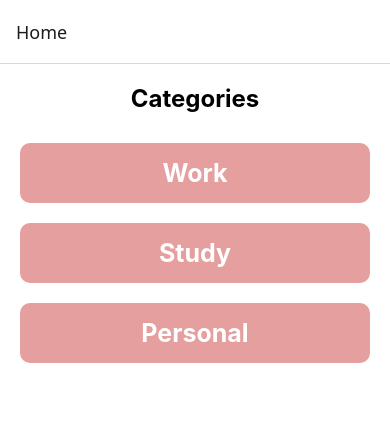
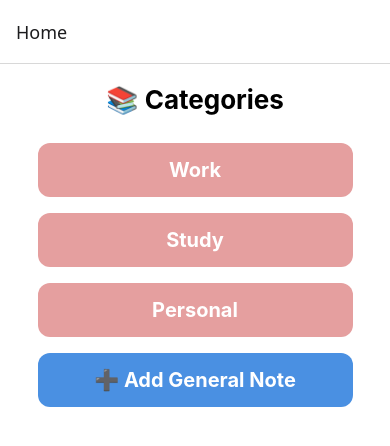
Before and after one commit to it-is-Abhishek/Notes-App, a React Native app: screen / in a window 390 px wide. Shown: the top 446 px of the page. Built offline with nearby package versions, Linux system fonts and the light colour scheme.

Commit message:
Added Voice Note

```diff
--- a/App.js
+++ b/App.js
@@ -1,8 +1,6 @@
 import React from 'react';
 import { NavigationContainer } from '@react-navigation/native';
 import { createNativeStackNavigator } from '@react-navigation/native-stack';
-import { View, Text, StyleSheet } from 'react-native';
-
 
 import HomeScreen from './src/screens/HomeScreen';
 import CategoryScreen from './src/screens/CategoryScreen';
@@ -27,14 +25,3 @@ export default function App() {
     </NotesProvider>
   );
 }
-
-
-
-const styles = StyleSheet.create({
-  container: {
-    flex: 1,
-    backgroundColor: '#fff',
-    alignItems: 'center',
-    justifyContent: 'center',
-  },
-});
--- a/src/screens/AddNoteScreen.js
+++ b/src/screens/AddNoteScreen.js
@@ -1,56 +1,99 @@
-import React, { useContext, useState } from 'react';
-import { View, TextInput, Button, StyleSheet } from 'react-native';
+import React, { useContext, useState, useEffect } from 'react';
+import { View, Text, TextInput, Button, StyleSheet, Alert } from 'react-native';
+import { Audio } from 'expo-av';
 import { NotesContext } from '../contexts/NotesContext';
 
+export default function AddNoteScreen({ navigation, route }) {
+  const { addNote, updateNote } = useContext(NotesContext);
 
+  const editNote = route.params?.editNote;
+  const category = route.params?.category || editNote?.category || null;
 
-export default function AddNoteScreen({ navigation }) {
-
-  const { addNote } = useContext(NotesContext);
   const [title, setTitle] = useState('');
   const [content, setContent] = useState('');
+  const [recording, setRecording] = useState(null);
+  const [audioUri, setAudioUri] = useState(null);
+
+  useEffect(() => {
+    if (editNote) {
+      setTitle(editNote.title);
+      setContent(editNote.content);
+      setAudioUri(editNote.audioUri || null);
+    }
+  }, []);
+
+  const startRecording = async () => {
+    const perm = await Audio.requestPermissionsAsync();
+    if (!perm.granted) {
+      Alert.alert("Permission needed!", "Allow mic access 🎤");
+      return;
+    }
+
+    const rec = new Audio.Recording();
+    await rec.prepareToRecordAsync(Audio.RecordingOptionsPresets.HIGH_QUALITY);
+    await rec.startAsync();
+    setRecording(rec);
+  };
+
+  const stopRecording = async () => {
+    await recording.stopAndUnloadAsync();
+    setAudioUri(recording.getURI());
+    setRecording(null);
+  };
 
   const handleSave = () => {
-    const newNote = {
-      id: Date.now(),
-      title,
+    if (!title.trim() && !audioUri) {
+      Alert.alert("Wait!", "Add title or record voice!");
+      return;
+    }
+
+    const noteObj = {
+      id: editNote ? editNote.id : Date.now(),
+      title: title.trim() || "🎙️ Voice Note",
       content,
+      category,
+      audioUri,
     };
-     addNote(newNote);
+
+    if (editNote) updateNote(editNote.id, noteObj);
+    else addNote(noteObj);
+
     navigation.goBack();
   };
-
 
   return (
     <View style={styles.container}>
       <TextInput
-        placeholder="Note Title"
+        placeholder="Title (optional if voice)"
         value={title}
         onChangeText={setTitle}
         style={styles.input}
       />
+
       <TextInput
-        placeholder="Note Content"
+        placeholder="Write something..."
         value={content}
         onChangeText={setContent}
-        style={[styles.input, { height: 100 }]}
+        style={[styles.input, {height: 80}]}
         multiline
       />
-      <Button title="Save Note" onPress={handleSave} />
+
+      <View style={{marginVertical: 10}}>
+        {recording ? (
+          <Button title="⏹ Stop Recording" onPress={stopRecording} />
+        ) : (
+          <Button title="🎙 Record Voice Note" onPress={startRecording} />
+        )}
+      </View>
+
+      {audioUri && <Text style={{textAlign: "center", color: "green"}}>✅ Voice added!</Text>}
+
+      <Button title="💾 Save Note" onPress={handleSave} />
     </View>
   );
 }
 
 const styles = StyleSheet.create({
-  container: {
-    flex: 1,
-    padding: 16,
-  },
-  input:{
-     borderWidth: 1,
-    borderColor: '#ccc',
-    padding: 10,
-    marginBottom: 10,
-    borderRadius: 6,
-  },
+  container: { flex: 1, padding: 20, backgroundColor: "#fff" },
+  input: { borderWidth: 1, borderColor: "#ccc", padding: 10, borderRadius: 6, marginBottom: 10 }
 });
--- a/src/screens/CategoryScreen.js
+++ b/src/screens/CategoryScreen.js
@@ -3,90 +3,55 @@ import { View, Text, FlatList, TouchableOpacity, StyleSheet } from 'react-native
 import { NotesContext } from '../contexts/NotesContext';
 
 export default function CategoryScreen({ route, navigation }) {
-  const { category } = route.params;
+  const category = route.params?.category;
   const { notes } = useContext(NotesContext);
 
-  const categoryNotes = notes.filter((note) => note.category === category);
+  const filtered = notes.filter(n => n.category === category);
 
   return (
     <View style={styles.container}>
-      <Text style={styles.title}>{category} Notes</Text>
+      <Text style={styles.title}>🗂 {category} Notes</Text>
 
-      {categoryNotes.length === 0 ? (
-        <Text style={styles.emptyText}>No notes yet. Add one!</Text>
+      {filtered.length === 0 ? (
+        <Text style={styles.empty}>No notes here yet 🥲</Text>
       ) : (
         <FlatList
-          data={categoryNotes}
-          keyExtractor={(item) => item.id}
+          data={filtered}
+          keyExtractor={(item) => item.id.toString()}
           renderItem={({ item }) => (
             <TouchableOpacity
-              style={styles.noteCard}
+              style={styles.card}
               onPress={() => navigation.navigate('NoteDetails', { note: item })}
             >
-              <Text style={styles.noteTitle}>{item.title}</Text>
-              <Text style={styles.noteContent} numberOfLines={1}>
-                {item.content}
-              </Text>
+              <Text style={styles.cardTitle}>{item.title}</Text>
+
+              {item.audioUri ? (
+                <Text style={{color: "green"}}>🎧 Voice Note Available</Text>
+              ) : (
+                <Text numberOfLines={1}>{item.content}</Text>
+              )}
+
             </TouchableOpacity>
           )}
         />
       )}
 
       <TouchableOpacity
-        style={styles.addButton}
+        style={styles.addBtn}
         onPress={() => navigation.navigate('AddNote', { category })}
       >
-        <Text style={styles.addButtonText}>+ Add Note</Text>
+        <Text style={styles.addText}>+ Add Note</Text>
       </TouchableOpacity>
     </View>
   );
 }
 
 const styles = StyleSheet.create({
-  container: {
-    flex: 1,
-    padding: 20,
-    backgroundColor: '#fff',
-  },
-  title: {
-    fontSize: 22,
-    fontWeight: 'bold',
-    marginBottom: 15,
-    textAlign: 'center',
-  },
-  emptyText: {
-    fontSize: 16,
-    color: 'gray',
-    textAlign: 'center',
-    marginTop: 20,
-  },
-  noteCard: {
-    padding: 15,
-    backgroundColor: '#f0f0f0',
-    borderRadius: 10,
-    marginBottom: 10,
-  },
-  noteTitle: {
-    fontSize: 18,
-    fontWeight: 'bold',
-  },
-  noteContent: {
-    fontSize: 14,
-    color: '#555',
-  },
-  addButton: {
-    backgroundColor: '#4CAF50',
-    padding: 15,
-    borderRadius: 10,
-    alignItems: 'center',
-    marginTop: 20,
-  },
-  addButtonText: {
-    fontSize: 18,
-    color: '#fff',
-    fontWeight: 'bold',
-  },
-  NotesButton:{
-    fontSize:20,
-  }
+  container: { flex: 1, padding: 20, backgroundColor: "#fff" },
+  title: { fontSize: 24, fontWeight: "bold", textAlign: "center", marginBottom: 14 },
+  empty: { fontSize: 16, color: "gray", textAlign: "center", marginTop: 20 },
+  card: { backgroundColor: "#f0f0f0", padding: 15, borderRadius: 10, marginBottom: 10 },
+  cardTitle: { fontSize: 18, fontWeight: "bold" },
+  addBtn: { backgroundColor: "#4CAF50", padding: 14, borderRadius: 10, alignItems: "center", marginTop: 16 },
+  addText: { color: "#fff", fontWeight: "bold", fontSize: 18 }
 });
--- a/src/screens/HomeScreen.js
+++ b/src/screens/HomeScreen.js
@@ -1,49 +1,36 @@
 import React from 'react';
-import { View, Text, StyleSheet, TouchableOpacity} from 'react-native';
+import { View, Text, StyleSheet, TouchableOpacity } from 'react-native';
 
-export default function HomeScreen( {navigation} ) {
-
-  const categories = ['Work', 'Study', 'Personal']
-
+export default function HomeScreen({ navigation }) {
+  const categories = ['Work', 'Study', 'Personal'];
 
   return (
-  <View style={styles.container}>
-      <Text style={styles.title}>Categories</Text>
-      {categories.map((category) => (
+    <View style={styles.container}>
+      <Text style={styles.title}>📚 Categories</Text>
+
+      {categories.map(cat => (
         <TouchableOpacity
-          key={category}
-          style={styles.categoryButton}
-          onPress={() => navigation.navigate('Category', { category })}
+          key={cat}
+          style={styles.button}
+          onPress={() => navigation.navigate('Category', { category: cat })}
         >
-          <Text style={styles.categoryText}>{category}</Text>
+          <Text style={styles.text}>{cat}</Text>
         </TouchableOpacity>
       ))}
+
+      <TouchableOpacity
+        style={[styles.button, {backgroundColor: "#4A90E2"}]}
+        onPress={() => navigation.navigate('AddNote')}
+      >
+        <Text style={styles.text}>➕ Add General Note</Text>
+      </TouchableOpacity>
     </View>
   );
 }
 
 const styles = StyleSheet.create({
-  container: {
-    flex: 1,
-    padding: 20,
-    backgroundColor: '#fff',
-  },
-  title:{
-    fontSize: 24,
-    fontWeight: 'bold',
-    marginBottom: 20,
-    textAlign: 'center',
-  },
-  categoryButton: {
-    padding: 15,
-    marginVertical: 10,
-    backgroundColor: '#e59f9fff',
-    borderRadius: 10,
-    alignItems: 'center',
-  },
-  categoryText: {
-    fontSize: 25,
-    color: '#fff',
-    fontWeight: "bold"
-  }
+  container: { flex: 1, padding: 20, backgroundColor: "#fff", alignItems: "center" },
+  title: { fontSize: 26, fontWeight: "bold", marginBottom: 20 },
+  button: { padding: 15, backgroundColor: "#e59f9f", borderRadius: 12, marginVertical: 8, width: "90%", alignItems: "center" },
+  text: { fontSize: 20, fontWeight: "bold", color: "#fff" }
 });
--- a/src/screens/NoteDetailsScreen.js
+++ b/src/screens/NoteDetailsScreen.js
@@ -1,39 +1,99 @@
-import React, { useContext } from 'react';
-import { View, Text, Button, StyleSheet } from 'react-native';
+import React, { useContext, useState, useEffect } from 'react';
+import { View, Text, TextInput, Button, StyleSheet, Alert } from 'react-native';
+import { Audio } from 'expo-av';
 import { NotesContext } from '../contexts/NotesContext';
 
-export default function NoteDetailScreen({ route, navigation }) {
-  const { note } = route.params;
-  const { deleteNote } = useContext(NotesContext);
+export default function AddNoteScreen({ navigation, route }) {
+  const { addNote, updateNote } = useContext(NotesContext);
 
-  const handleDelete = () => {
-    deleteNote(note.id);
+  const editNote = route.params?.editNote;
+  const category = route.params?.category || editNote?.category || null;
+
+  const [title, setTitle] = useState('');
+  const [content, setContent] = useState('');
+  const [recording, setRecording] = useState(null);
+  const [audioUri, setAudioUri] = useState(null);
+
+  useEffect(() => {
+    if (editNote) {
+      setTitle(editNote.title);
+      setContent(editNote.content);
+      setAudioUri(editNote.audioUri || null);
+    }
+  }, []);
+
+  const startRecording = async () => {
+    const perm = await Audio.requestPermissionsAsync();
+    if (!perm.granted) {
+      Alert.alert("Permission needed!", "Allow mic access 🎤");
+      return;
+    }
+
+    const rec = new Audio.Recording();
+    await rec.prepareToRecordAsync(Audio.RecordingOptionsPresets.HIGH_QUALITY);
+    await rec.startAsync();
+    setRecording(rec);
+  };
+
+  const stopRecording = async () => {
+    await recording.stopAndUnloadAsync();
+    setAudioUri(recording.getURI());
+    setRecording(null);
+  };
+
+  const handleSave = () => {
+    if (!title.trim() && !audioUri) {
+      Alert.alert("Wait!", "Add title or record voice!");
+      return;
+    }
+
+    const noteObj = {
+      id: editNote ? editNote.id : Date.now(),
+      title: title.trim() || "🎙️ Voice Note",
+      content,
+      category,
+      audioUri,
+    };
+
+    if (editNote) updateNote(editNote.id, noteObj);
+    else addNote(noteObj);
+
     navigation.goBack();
   };
 
   return (
     <View style={styles.container}>
-      <Text style={styles.title}>{note.title}</Text>
-      <Text>{note.content}</Text>
-      <View style={{ marginTop: 20 }}>
-        <Button
-          title="Edit Note"
-          onPress={() => navigation.navigate('AddNote', { editNote: note })}
-        />
-        <Button title="Delete Note" color="red" onPress={handleDelete} />
+      <TextInput
+        placeholder="Title (optional if voice)"
+        value={title}
+        onChangeText={setTitle}
+        style={styles.input}
+      />
+
+      <TextInput
+        placeholder="Write something..."
+        value={content}
+        onChangeText={setContent}
+        style={[styles.input, {height: 80}]}
+        multiline
+      />
+
+      <View style={{marginVertical: 10}}>
+        {recording ? (
+          <Button title="⏹ Stop Recording" onPress={stopRecording} />
+        ) : (
+          <Button title="🎙 Record Voice Note" onPress={startRecording} />
+        )}
       </View>
+
+      {audioUri && <Text style={{textAlign: "center", color: "green"}}>✅ Voice added!</Text>}
+
+      <Button title="💾 Save Note" onPress={handleSave} />
     </View>
   );
 }
 
 const styles = StyleSheet.create({
-  container: {
-    flex: 1,
-    padding: 16
-  },
-  title: {
-    fontSize: 20,
-    fontWeight: 'bold',
-    marginBottom: 10
-  },
+  container: { flex: 1, padding: 20, backgroundColor: "#fff" },
+  input: { borderWidth: 1, borderColor: "#ccc", padding: 10, borderRadius: 6, marginBottom: 10 }
 });
```
Also changed, not shown: package.json (+4 -3 lines), src/contexts/NotesContext.js (+20 -7 lines), 1 other file (tests, documents, lock files or other folders).
